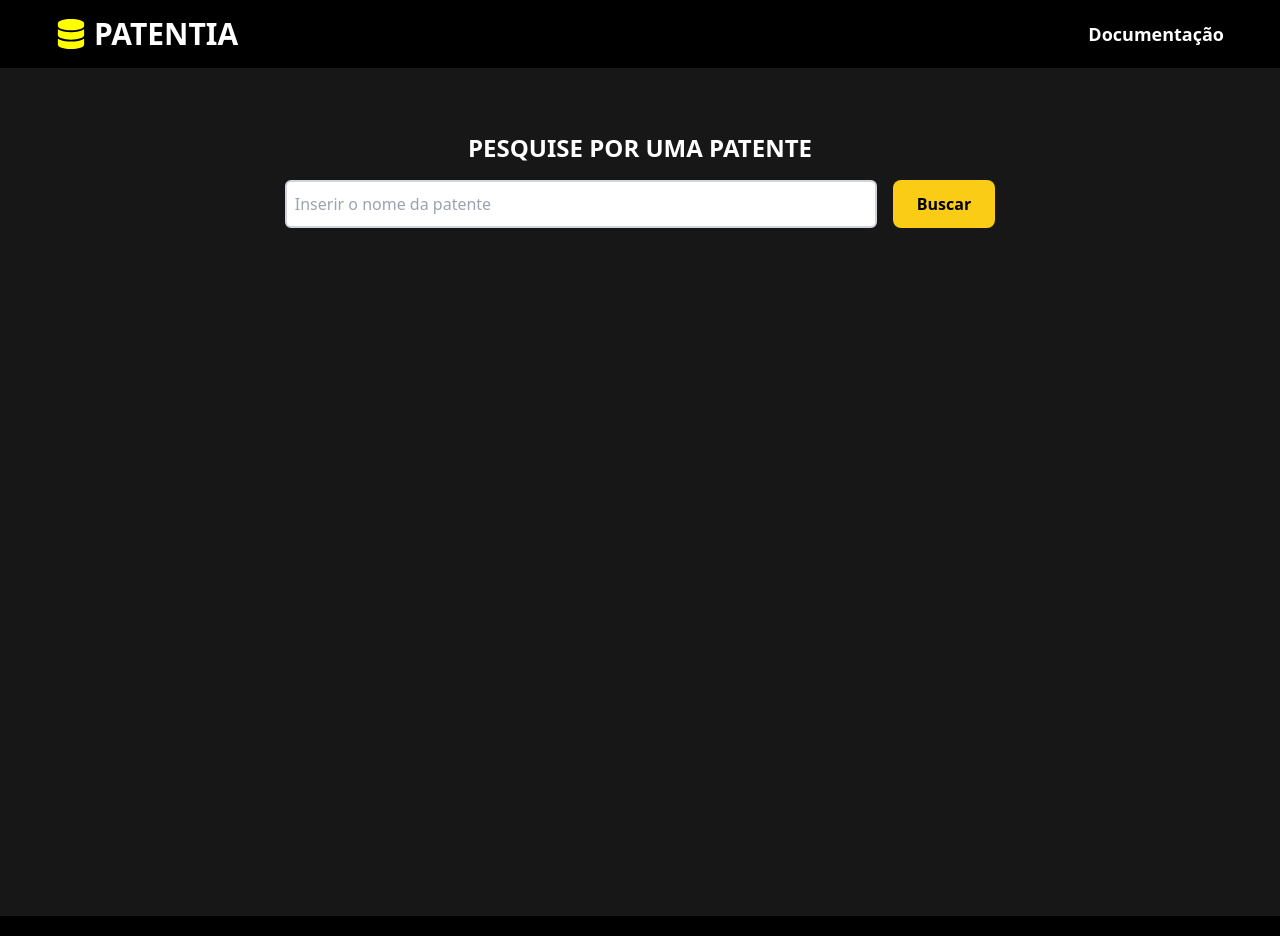
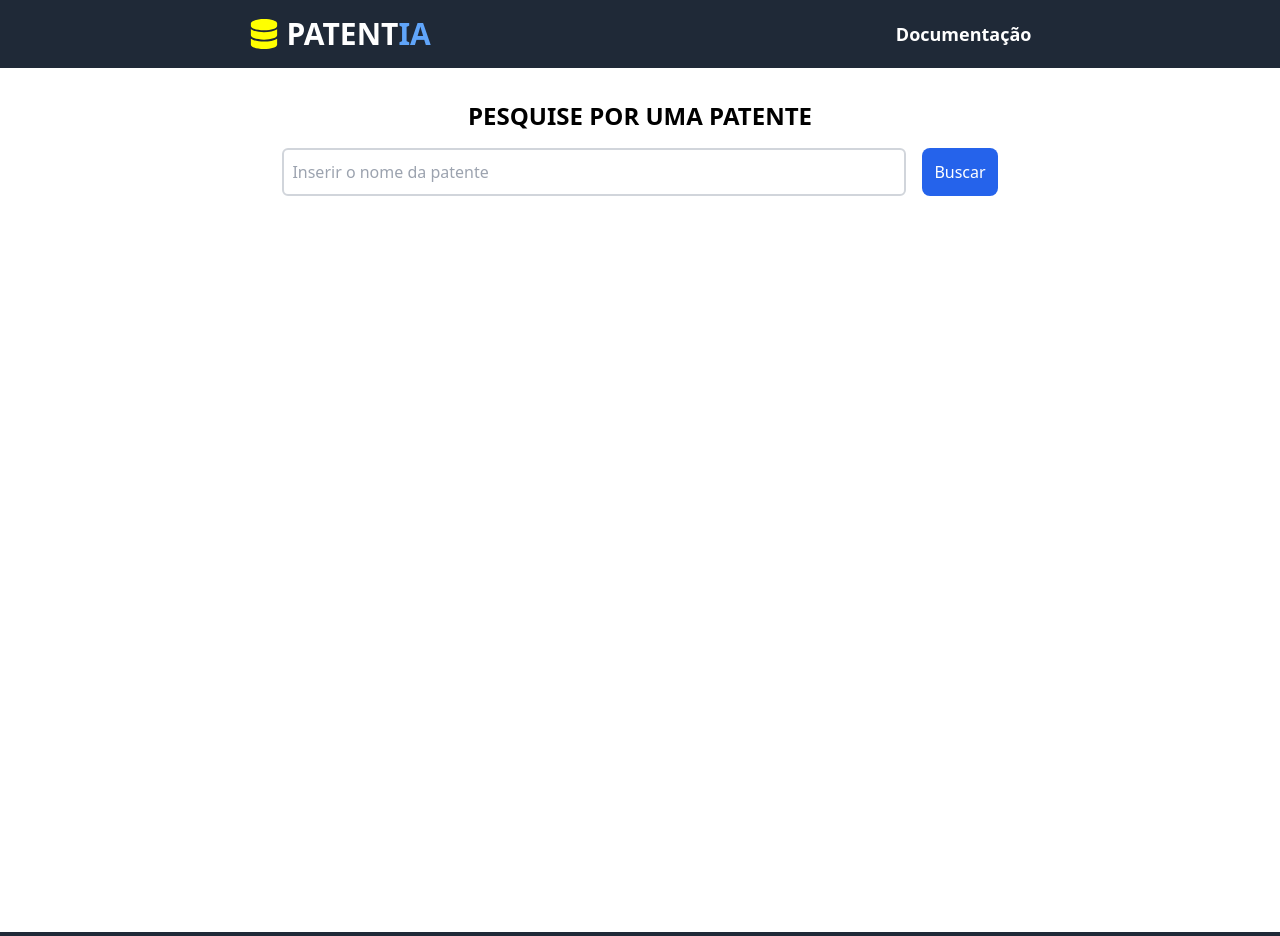
Before and after one commit to mateusfernandesvn/patentia, a React (Vite) app in the folder frontend/: page / in a window 1280 px wide. Shown: the top 936 px of the page. Built offline with nearby package versions, Linux system fonts and the light colour scheme.

Commit message:
Revert "Mudança no layout"
This reverts commit e8bc1b61d808d62e06e550a4582fe41ccd5b6f3d.

```diff
--- a/frontend/src/components/container/index.tsx
+++ b/frontend/src/components/container/index.tsx
@@ -1,8 +1,4 @@
 import { ReactNode } from "react";
 export function Container({ children }: { children: ReactNode }) {
-  return (
-    <div className="w-full max-w-7xl min-h-screen mx-auto my-6  px-2 rounded-xl">
-      {children}
-    </div>
-  );
+  return <div className="w-full  max-w-7xl min-h-screen mx-auto m-8 px-4 rounded-xl">{children}</div>;
 }
--- a/frontend/src/components/footer/index.tsx
+++ b/frontend/src/components/footer/index.tsx
@@ -1,7 +1,7 @@
 export function Footer() {
   return (
-    <footer className=" bg-black font-bold text-white p-4">
-        <p className="text-center uppercase">© 2024 <span className="text-yellow-300">PatentiA</span> -  Todos os direitos reservados.</p>
+    <footer className="bg-gray-800 font-bold text-white p-4">
+        <p className="text-center uppercase"> Patent<span className="text-blue-400">iA</span>. Todos os direitos reservados.</p>
     </footer>
   );
 }
--- a/frontend/src/components/header/index.tsx
+++ b/frontend/src/components/header/index.tsx
@@ -4,15 +4,18 @@ import { Link } from "react-router-dom";
 export function Header() {
   return (
     <div>
-      <header className="  font-bold text-center bg-black text-white p-4 h-22 ">
-        <nav className="flex justify-between items-center mx-10">
+      <header className="  font-bold text-center bg-gray-800 text-white p-4 h-22 ">
+        <nav className="flex justify-around items-center">
           <Link to="/">
             {" "}
             <span className="flex items-center justify-center">
               <FaDatabase size={30} color="yellow" className="mr-2" />
-              <h1 className="uppercase text-3xl text-yellow-3000">PatentiA</h1>
+              <h1 className="uppercase text-3xl text-white hover:text-slate-300 transition-all duration-300">
+              Patent<span className="text-blue-400">iA</span>
+              </h1>
             </span>
           </Link>
+          <div className="flex items-center gap-4 text-2xl">
             <a
               href="https://github.com/iJeferson/tcc-rpa-update"
               target="_blank"
@@ -20,6 +23,7 @@ export function Header() {
             >
               Documentação
             </a>
+          </div>
         </nav>
       </header>
     </div>
--- a/frontend/src/components/table/index.tsx
+++ b/frontend/src/components/table/index.tsx
@@ -37,23 +37,17 @@ const BasicTable: React.FC<BasicTableProps> = ({ rows }) => {
   );
 
   return (
-    <div className="overflow-x-auto">
-      <table className="min-w-full border border-black table-auto">
+    <>
+      <table  className="min-w-full table-auto border-collapse ">
         <thead>
           <tr>
-            <th className="border px-4 py-2 bg-yellow-400 text-black">
-              Pedido
-            </th>
-            <th className="border px-4 py-2 bg-yellow-400 text-black">
+            <th className="border px-4 py-2 bg-gray-800 text-white">Pedido</th>
+            <th className="border px-4 py-2 bg-gray-800 text-white">
               Depósito
             </th>
-            <th className="border px-4 py-2 bg-yellow-400 text-black">
-              Título
-            </th>
-            <th className="border px-4 py-2 bg-yellow-400 text-black">
-              Código
-            </th>
-            <th className="border px-4 py-2 bg-yellow-400 text-black">
+            <th className="border px-4 py-2 bg-gray-800 text-white">Título</th>
+            <th className="border px-4 py-2 bg-gray-800 text-white">Código</th>
+            <th className="border px-4 py-2 bg-gray-800 text-white">
               Descrição
             </th>
           </tr>
@@ -63,32 +57,26 @@ const BasicTable: React.FC<BasicTableProps> = ({ rows }) => {
             paginatedRows.map((row) => (
               <tr
                 key={row.codigo}
-                className="text-sm text-white border hover:bg-neutral-800 transition duration-300"
+                className=" text-sm hover:bg-blue-300  transition-all duration-300"
               >
-                <td className="border px-4 py-2 max-w-sm overflow-hidden whitespace-nowrap text-ellipsis">
+                <td className="border px-4 p-2 max-w-sm overflow-hidden whitespace-nowrap text-ellipsis">
                   <a
                     href={row.link}
                     target="_blank"
-                    rel="noopener noreferrer"
-                    className="underline underline-offset-2 "
+                    className="underline underline-offset-2 hover:text-gray-700 transition-all duration-300"
                   >
                     {row.pedido}
                   </a>
                 </td>
                 <td className="border px-4 py-2">{row.deposito}</td>
-                <td className="border px-4 py-2">{row.titulo}</td>
-                <td className="border px-4 py-2 overflow-hidden whitespace-nowrap text-ellipsis">
-                  {row.ipc}
-                </td>
-                <td className="border px-4 py-2">{row.descricaoWipo}</td>
+                <td className="border px-4 py-2  ">{row.titulo}</td>
+                <td className="border px-4 py-2 overflow-hidden whitespace-nowrap text-ellipsis">{row.ipc}</td>
+                <td className="border px-4 py-2 ">{row.descricaoWipo}</td>
               </tr>
             ))
           ) : (
             <tr>
-              <td
-                colSpan={5}
-                className="border px-4 py-2 text-center text-gray-700"
-              >
+              <td colSpan={7} className="border px-4 py-2 text-center">
                 Nenhum dado encontrado
               </td>
             </tr>
@@ -104,31 +92,12 @@ const BasicTable: React.FC<BasicTableProps> = ({ rows }) => {
         rowsPerPage={rowsPerPage}
         onRowsPerPageChange={handleChangeRowsPerPage}
         rowsPerPageOptions={[5, 10, 25]}
-        labelRowsPerPage={
-          <span style={{ color: "white" }}>Linhas por página:</span>
-        }
+        labelRowsPerPage="Linhas por página:"
         labelDisplayedRows={({ from, to, count }) =>
           `${from}-${to} de ${count}`
         }
-        sx={{
-          "& .MuiTablePagination-toolbar": {
-            color: "white",
-          },
-          "& .MuiSelect-root": {
-            color: "white",
-          },
-          "& .MuiSelect-icon": {
-            color: "white",
-          },
-          "& .MuiMenuItem-root": {
-            color: "white",
-          },
-          "& .MuiTablePagination-actions button": {
-            color: "white",
-          },
-        }}
       />
-    </div>
+    </>
   );
 };
 
--- a/frontend/src/index.css
+++ b/frontend/src/index.css
@@ -1,7 +1,3 @@
 @tailwind base;
 @tailwind components;
 @tailwind utilities;
-
-body {
-  background-color: #171717;
-}
--- a/frontend/src/pages/home/index.tsx
+++ b/frontend/src/pages/home/index.tsx
@@ -73,8 +73,8 @@ export function Home() {
 
   return (
     <Container>
-      <div className=" p-10">
-        <h1 className="text-2xl font-bold text-center text-white  uppercase">
+      <div className="my-8">
+        <h1 className="text-2xl font-bold text-center m-4 uppercase">
           Pesquise por uma patente
         </h1>
         <form onSubmit={handleSubmit}>
@@ -86,7 +86,7 @@ export function Home() {
               value={search}
               onChange={(e) => setSearch(e.target.value)}
             />
-            <button className="bg-yellow-400 text-black font-semibold border-none h-12  rounded-lg px-6 text-center hover:bg-yellow-500 transition-all duration-300">
+            <button className="bg-blue-600 border-none h-12 text-white rounded-lg p-3 hover:bg-blue-500 transition-all duration-300">
               Buscar
             </button>
           </div>
@@ -108,15 +108,17 @@ export function Home() {
               </p>
             ) : (
               <>
-                <div className="overflow-x-auto  p-4 ">
-                  <div className="flex justify-around items-center my-4"></div>
+                <div className="overflow-x-auto bg-slate-100 p-6 rounded-lg">
+                  <div className="flex justify-around items-center my-4">
+                    <h1 className="text-3xl font-semibold">Visualizar Dados</h1>
+                  </div>
                   <BasicTable rows={data} />
                   <button
-                    className="bg-yellow-400 text-black font-semibold hover:bg-yellow-500  py-2 px-4 rounded mt-4"
-                    onClick={() => handleExcel(data[0].pesquisa)}
-                  >
-                    Gerar Excel
-                  </button>
+                      className="bg-blue-600 hover:bg-blue-500 text-white font-bold py-2 px-4 rounded mt-4"
+                      onClick={() => handleExcel(data[0].pesquisa)}
+                    >
+                      Gerar Excel
+                    </button>
                 </div>
               </>
             )}
```
Lines whose indentation alone changed are shown as unchanged.
